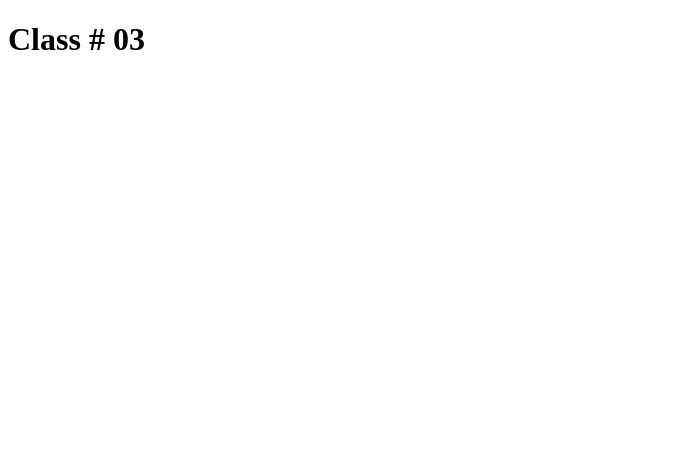
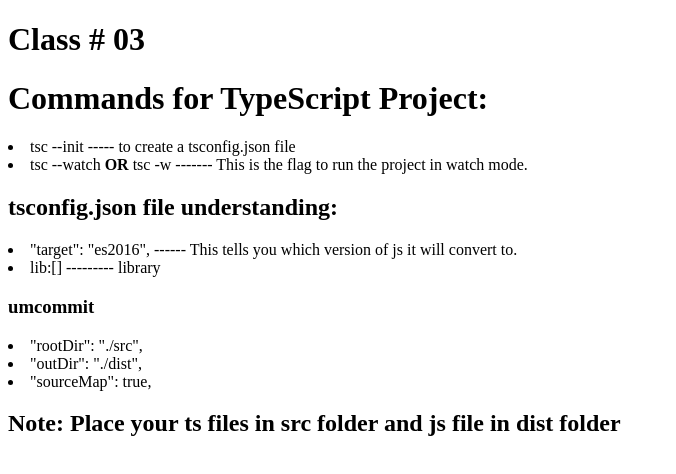
Before and after one commit to RuhamaMalik/TypeScript-class, a plain HTML site: page Class03/index.html in a window 1280 px wide. Shown: the whole page, without its empty margins (0-676 px from the left). Drawn offline with Linux system fonts and the light colour scheme.

```diff
--- a/Class03/index.html
+++ b/Class03/index.html
@@ -9,6 +9,24 @@
 <body>
 
 <h1>Class # 03</h1>
+<h1>Commands for TypeScript Project:</h1>
+<li>tsc --init  ----- to create a tsconfig.json file</li>
+<li>tsc --watch  <b>OR </b> tsc -w  ------- This is the flag to run the project in watch mode.</li>
+
+
+
+<h2>tsconfig.json file understanding:</h2>
+<li>"target": "es2016", ------ This tells you which version of js it will convert to.</li>
+<li>lib:[] --------- library</li>
+<h3>umcommit</h3>
+<li>"rootDir": "./src",  </li>
+<li>"outDir": "./dist",</li>
+<li>"sourceMap": true,</li>
+
+
+<h2>Note: Place your ts files in src folder and js file in dist folder</h2>
+
+
     <script src="./dist/index.js"></script>
 </body>
 </html>
```
